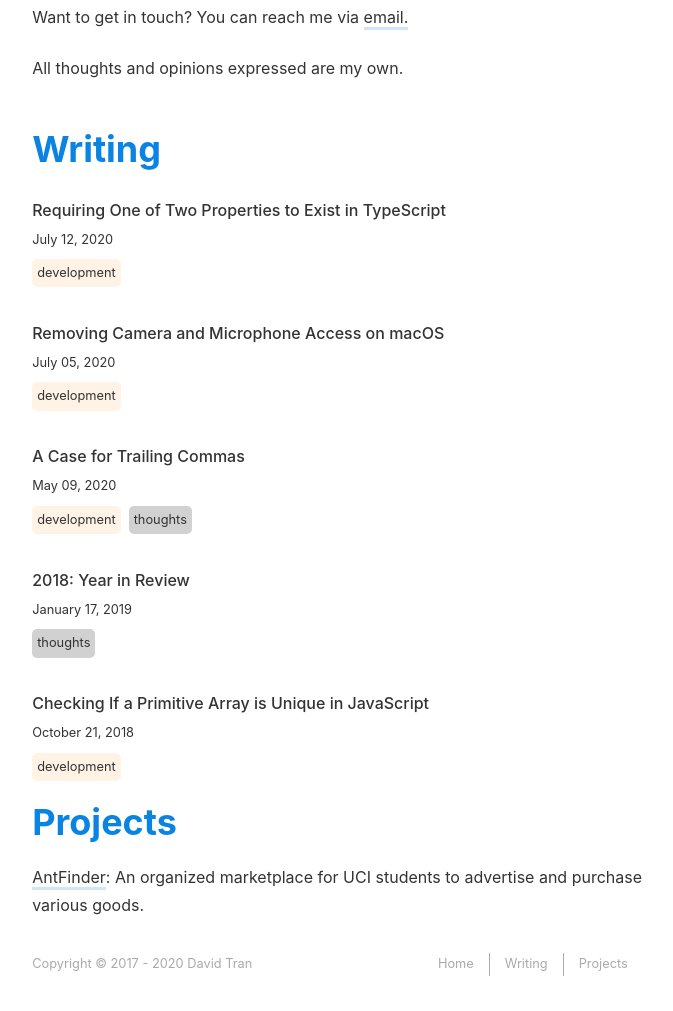
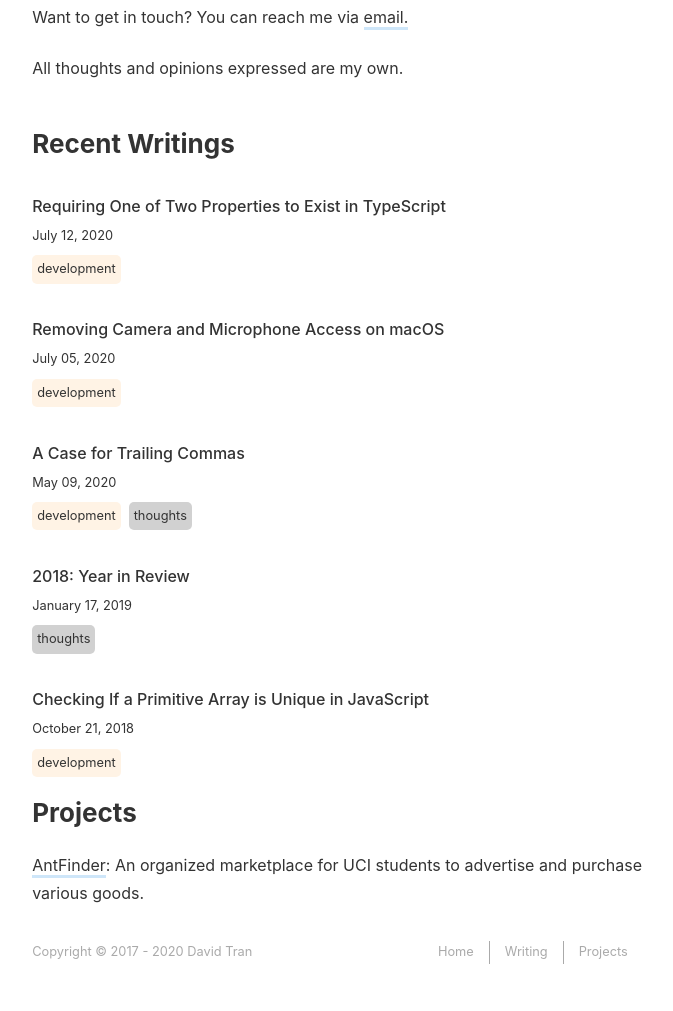
Before and after one commit to davidlamt/davidltran.com, a Gatsby site: page / in a window 1280 px wide. Shown: the part 539-1550 px from the top of the page, without its empty margins (295-968 px from the left). Built offline with nearby package versions, Linux system fonts and the light colour scheme; Gatsby itself is replaced by a stand-in of ours.

Commit message:
Use h2 for home page section headers

```diff
--- a/src/components/Projects/index.js
+++ b/src/components/Projects/index.js
@@ -2,18 +2,6 @@ import React from 'react';
 import styled from 'styled-components';
 
 const ProjectsSection = styled.div`
-  span {
-    line-height: 1.1;
-    font-weight: bold;
-    font-size: 2.25rem;
-    color: #0984e3;
-
-    a {
-      color: inherit;
-      text-decoration: none;
-    }
-  }
-
   ul {
     margin: 20px 0 0 0;
     list-style: none;
@@ -36,9 +24,6 @@ const ProjectsSection = styled.div`
 
 const Projects = () => (
   <ProjectsSection>
-    <span>
-      <a href="https://github.com/davidlamt">Projects</a>
-    </span>
     <ul>
       <li>
         <a href="https://antfinder.herokuapp.com/">AntFinder</a>: An organized
--- a/src/pages/index.js
+++ b/src/pages/index.js
@@ -1,6 +1,4 @@
 import React from 'react';
-import { Link } from 'gatsby';
-import styled from 'styled-components';
 
 import Layout from '../components/Layout';
 
@@ -8,26 +6,12 @@ import Introduction from '../components/Introduction';
 import Projects from '../components/Projects';
 import Posts from '../components/Posts';
 
-const SectionHeader = styled.div`
-  margin-bottom: 1rem;
-  line-height: 1.1;
-  font-weight: bold;
-  font-size: 2.25rem;
-  color: #0984e3;
-
-  a {
-    color: inherit;
-    text-decoration: none;
-  }
-`;
-
 const IndexPage = () => (
   <Layout>
     <Introduction />
-    <SectionHeader>
-      <Link to="/archives">Writing</Link>
-    </SectionHeader>
+    <h2>Recent Writings</h2>
     <Posts numberOfPostsToShow={5} />
+    <h2>Projects</h2>
     <Projects />
   </Layout>
 );
```
